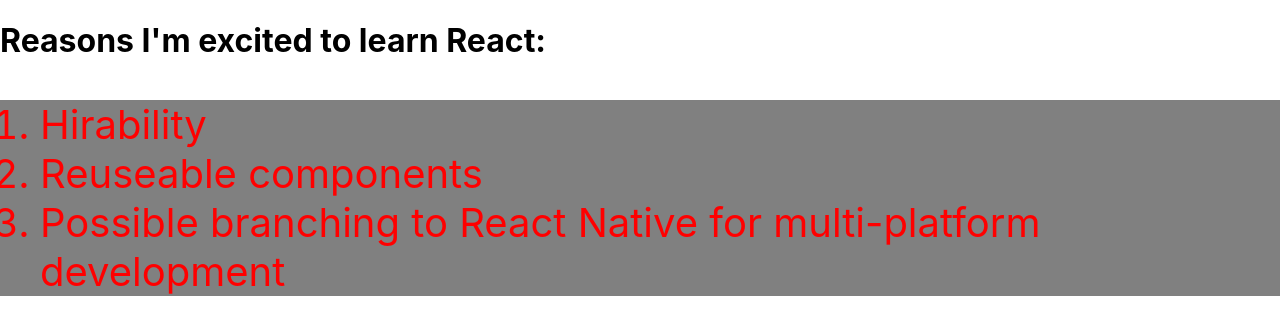
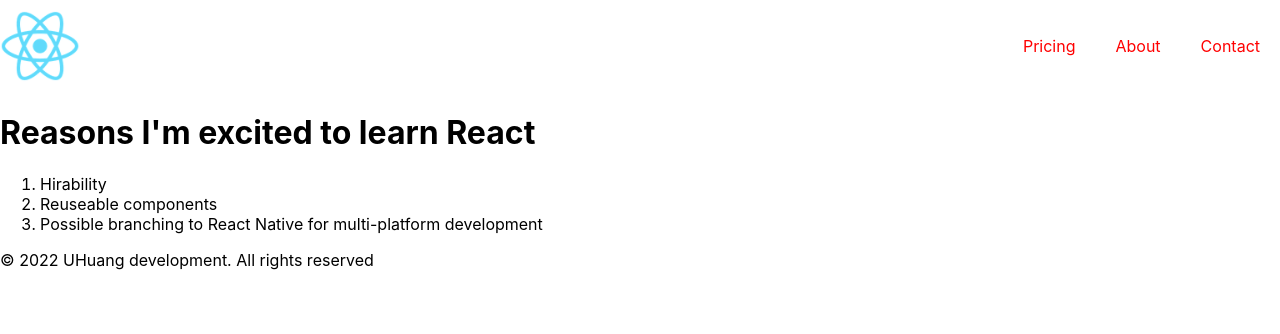
Before and after one commit to ericuh9891/FFXIV_Realtime_Raid_Planner, a React (Create React App) app in the folder scrimba/: page / in a window 1280 px wide. Shown: the top 334 px of the page. Built offline with nearby package versions, Linux system fonts and the light colour scheme.

Commit message:
Learned popular React file structuring, Composing Decomposing components, and some CSS basics in react

```diff
--- a/scrimba/src/App.js
+++ b/scrimba/src/App.js
@@ -1,11 +1,12 @@
 import logo from './logo.svg';
 import './App.css';
-import CustomPage from './CustomPage';
+import CustomPage from './components/CustomPage/CustomPage.js';
+import CustomComponent2 from './components/CustomComponent2/CustomComponent2.js'
 
 function App() {
 	return (
 		<div className="App" style={{textAlign:"left",}}>
-			<CustomPage />
+			<CustomComponent2 />
 		</div>
 	);
 }
--- /dev/null
+++ b/scrimba/src/components/CustomComponent2/CustomComponent2.css
@@ -0,0 +1,21 @@
+.CustomComponent-header-nav-img {
+  width: 80px;
+  height: 80px;
+}
+.CustomComponent-header-nav {
+  display: flex;
+  flex-direction: row;
+  justify-content: space-between;
+  align-items: center;
+}
+
+.CustomComponent-header-nav-ul {
+  list-style: none;
+  display:flex;
+  flex-direction: row;
+  align-items: right;
+}
+.CustomComponent-header-nav-ul > li {
+  padding: 20px;
+  color: red;
+}
--- /dev/null
+++ b/scrimba/src/components/CustomComponent2/CustomComponent2.js
@@ -0,0 +1,63 @@
+import React from 'react'
+import ReactDOM from 'react-dom'
+import './CustomComponent2.css'
+
+
+
+function Header() {
+  return (
+    <header>
+      <nav className="CustomComponent-header-nav">
+        <img className="CustomComponent-header-nav-img" src="./logo192.png"></img>
+        <ul className="CustomComponent-header-nav-ul">
+          <li>Pricing</li>
+          <li>About</li>
+          <li>Contact</li>
+        </ul>
+      </nav>
+    </header>
+  );
+}
+
+function Footer() {
+  const currentDate = new Date();
+  const author = "UHuang";
+  return (
+    <footer>{`© 20${currentDate.getFullYear() % 100} ${author} development. All rights reserved`}</footer>
+  );
+}
+
+function Contents() {
+  const reasons = [
+    "Hirability",
+    "Reuseable components",
+    "Possible branching to React Native for multi-platform development",
+  ]
+  let key = 1;
+  const listElement = reasons.map( (reason) => <li key={++key}>{reason}</li>);
+  return (
+    <React.Fragment>
+      <h1>Reasons I'm excited to learn React</h1>
+      <ol>{listElement}</ol>
+    </React.Fragment>
+  );
+}
+
+class CustomComponent2 extends React.Component {
+  constructor(props) {
+    super(props);
+
+  }
+
+  render () {
+    return (
+      <React.Fragment>
+        <Header />
+        <Contents />
+        <Footer />
+      </React.Fragment>
+    );
+  }
+};
+
+export default CustomComponent2;
```
Also changed, not shown: scrimba/src/CustomPage.css (deleted), scrimba/src/components/CustomComponent2/logo192.png (added), scrimba/src/components/CustomPage/CustomPage.css (added), scrimba/src/components/CustomPage/CustomPage.js (renamed from scrimba/src/CustomPage.js).
